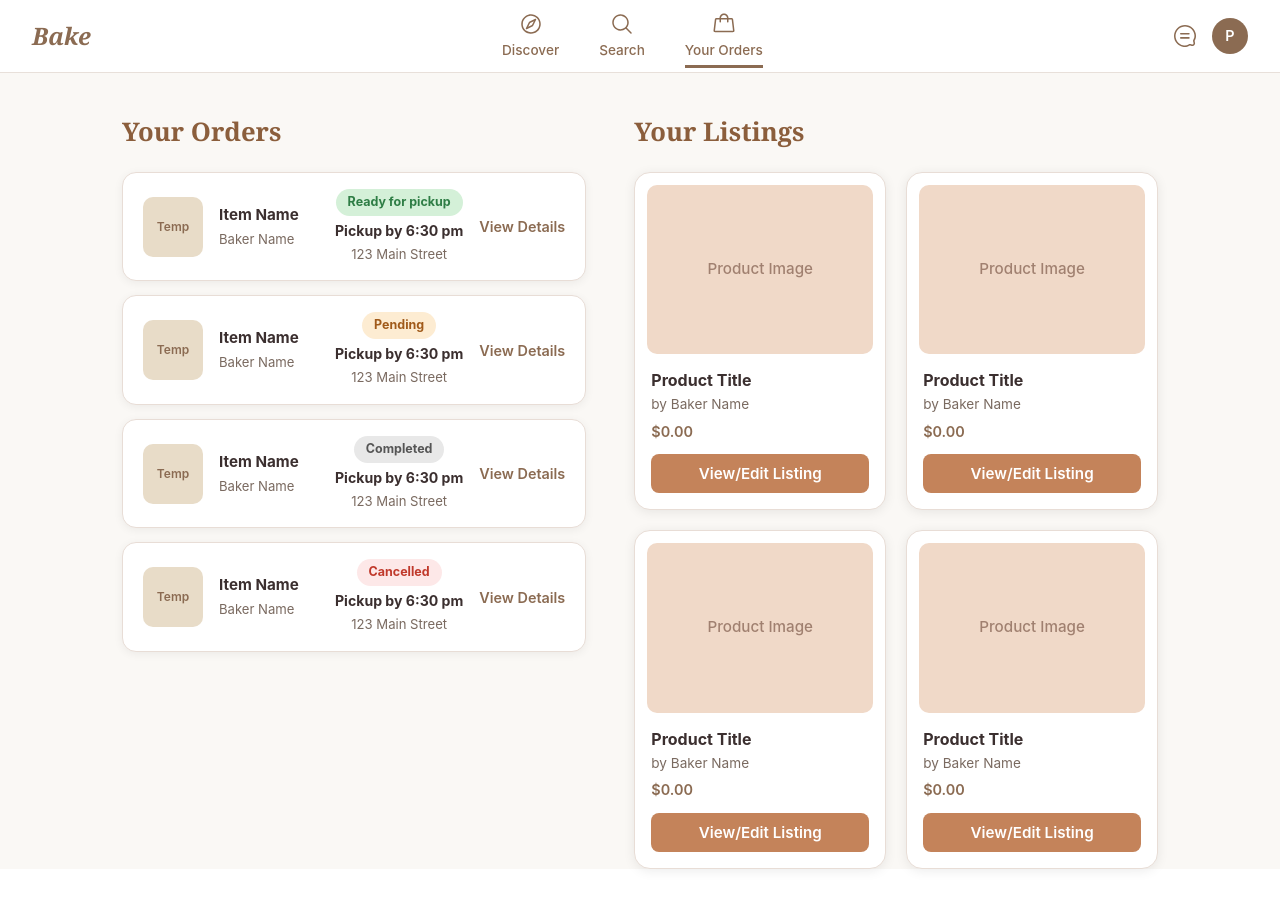
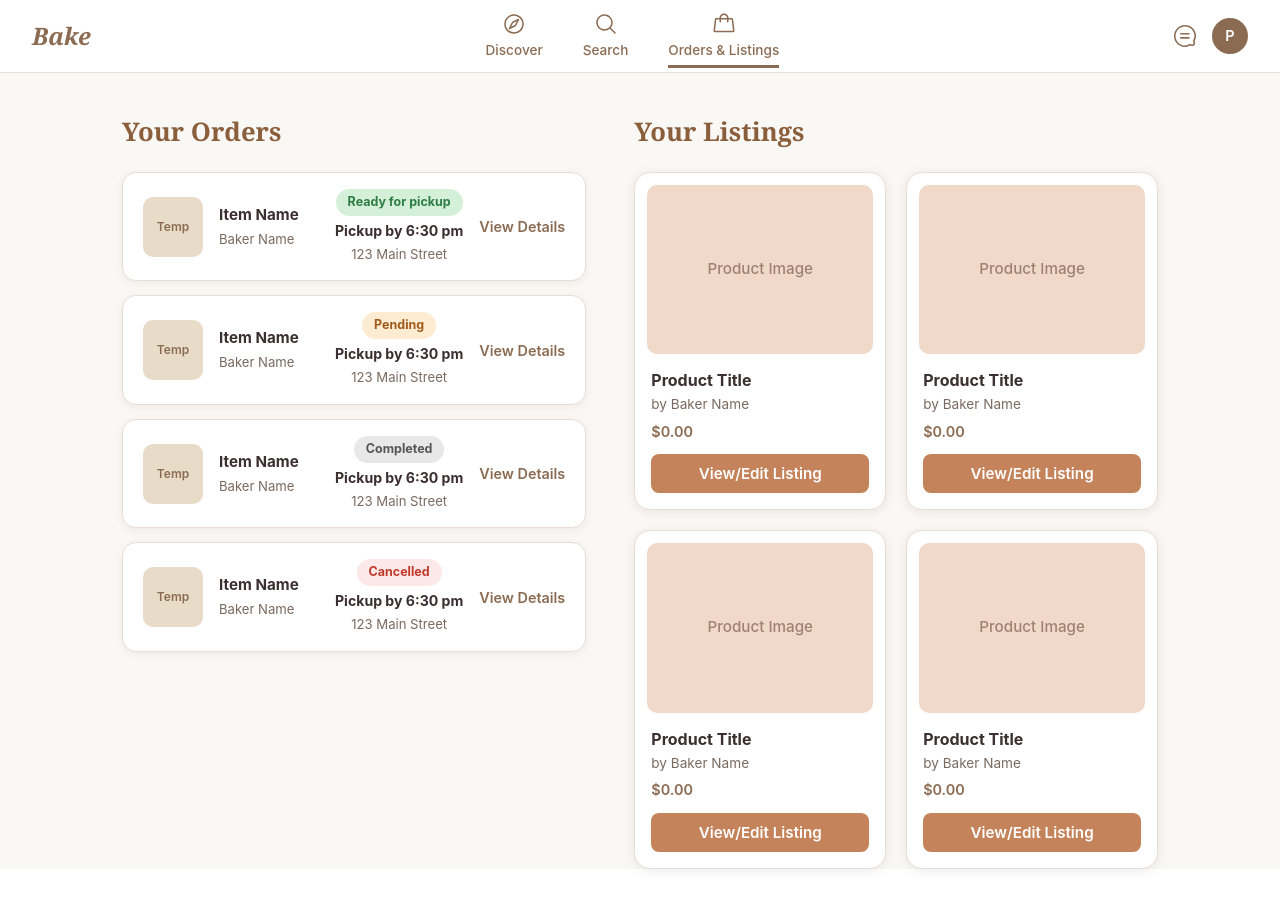
Before and after one commit to GatorBakers/GatorBakers, a React (Vite) app in the folder Client/: page /orders in a window 1280 px wide. Built offline with nearby package versions, Linux system fonts and the light colour scheme.

Commit message:
Changed Name of Page on Navbars

```diff
--- a/Client/src/components/Navbar.tsx
+++ b/Client/src/components/Navbar.tsx
@@ -23,7 +23,7 @@ const Navbar = () => {
                 </NavLink>
                 <NavLink to="/orders" className="navbar-link">
                     <img src={HandbagIcon} alt="Your Orders" className="navbar-icon" />
-                    <span>Your Orders</span>
+                    <span>Orders & Listings</span>
                 </NavLink>
             </div>
 
--- a/Client/src/components/mobile/MobileNavbar.tsx
+++ b/Client/src/components/mobile/MobileNavbar.tsx
@@ -18,7 +18,7 @@ const MobileNavbar = () => {
             </NavLink>
             <NavLink to="/orders" className="mobile-nav-tab">
                 <img src={HandbagIcon} alt="Orders" className="mobile-nav-icon" />
-                <span>Orders</span>
+                <span>Orders & Listings</span>
             </NavLink>
             <NavLink to="/messages" className="mobile-nav-tab">
                 <img src={MessagesIcon} alt="Messages" className="mobile-nav-icon" />
```
